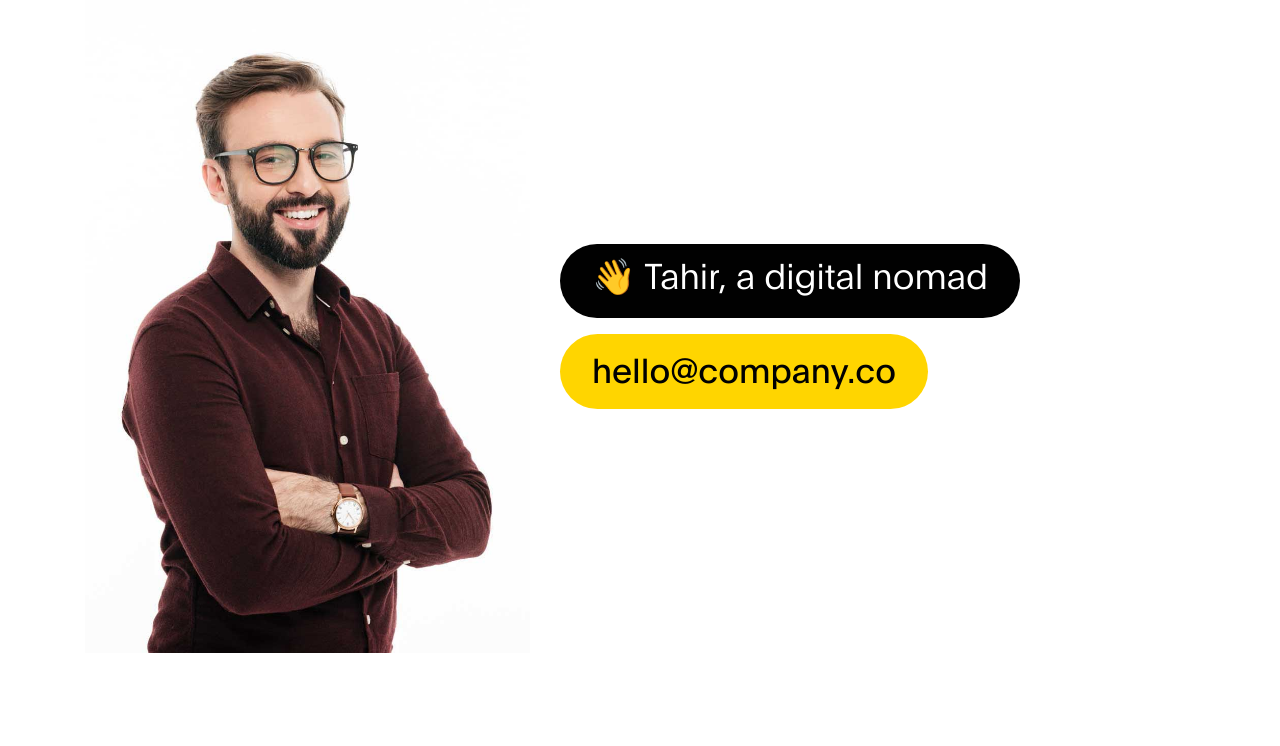
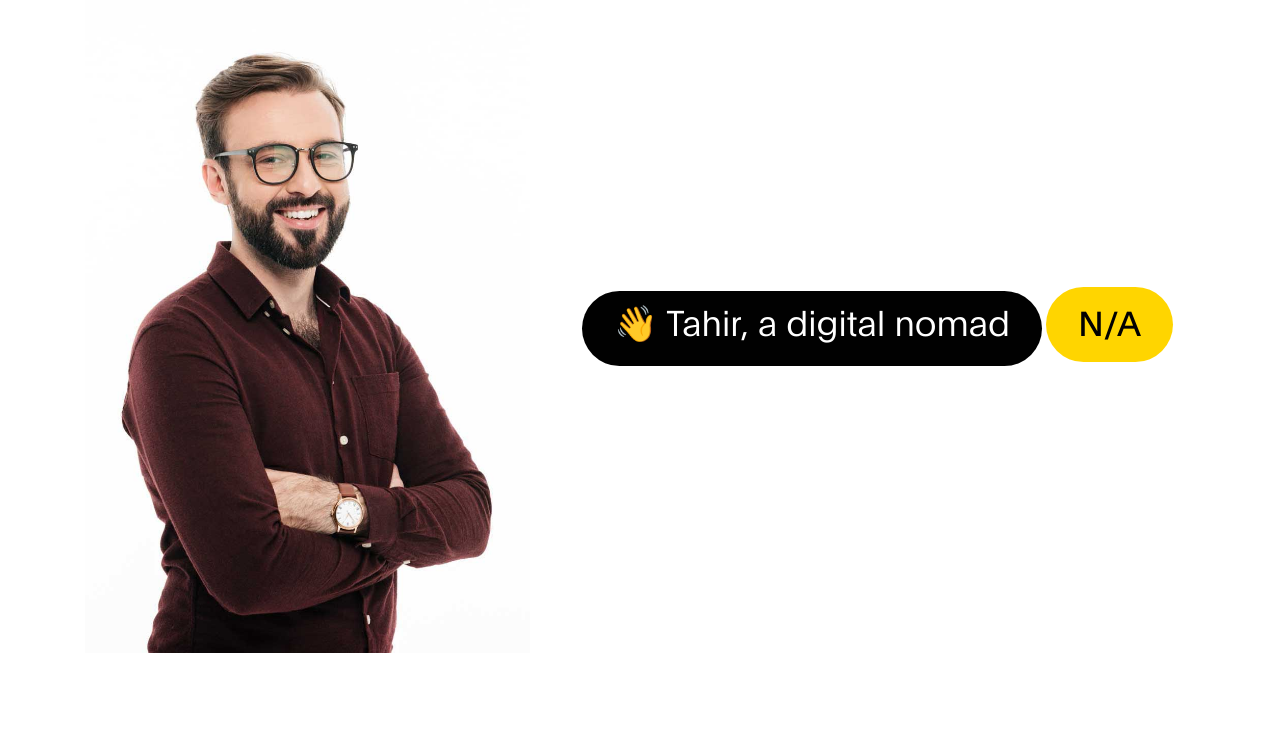
Before and after one commit to cyber-x98/my-site, a plain HTML site: page index.html in a window 1280 px wide. Shown: the top 746 px of the page. Drawn offline with Linux system fonts and the light colour scheme.

Commit message:
changes index.html

```diff
--- a/index.html
+++ b/index.html
@@ -78,7 +78,7 @@
                             <h1 class="hero-title">👋 Tahir, a digital nomad</h1>
 
                             <a href="#" class="email-link">
-                                hello@company.co
+                                N/A
                             </a>
 
                         </div>
```
